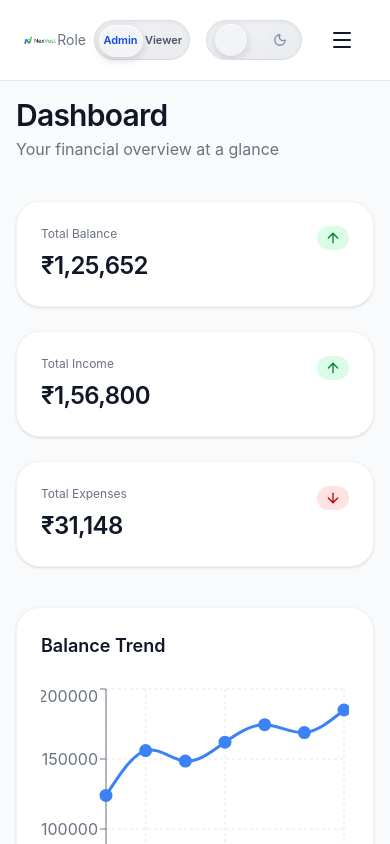
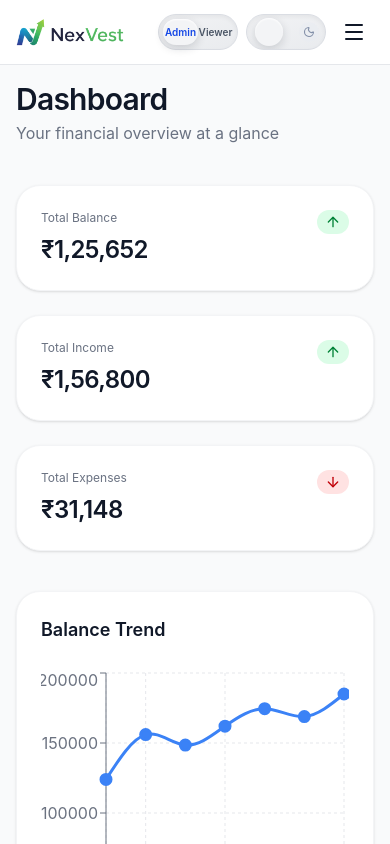
Before and after one commit to AswinRaj1123/Zorvyn_Assignment, a React (Vite) app in the folder finance-dashboard/: page / in a window 390 px wide. Shown: the top 844 px of the page. Built offline with nearby package versions, Linux system fonts and the light colour scheme.

Commit message:
feat: enhance UI responsiveness by adjusting layout and styles in App, TransactionFilters, and ThemeToggle components

```diff
--- a/finance-dashboard/src/App.jsx
+++ b/finance-dashboard/src/App.jsx
@@ -89,20 +89,20 @@ function App() {
     <div className={`min-h-screen bg-gray-50 dark:bg-gray-950 text-gray-900 dark:text-gray-100 transition-colors duration-200`}>
       {/* Header */}
       <header className="bg-white dark:bg-gray-900 border-b border-gray-200 dark:border-gray-800 sticky top-0 z-50">
-        <div className="max-w-7xl mx-auto px-6 py-4 flex items-center justify-between">
+        <div className="max-w-7xl mx-auto px-4 sm:px-6 py-3 sm:py-4 flex items-center justify-between gap-3">
           <div className="flex items-center">
             <img
               src={brandLogo}
               alt="NexVest logo"
-              className="h-10 w-auto object-contain"
+              className="h-8 sm:h-10 w-auto object-contain max-w-28 sm:max-w-40"
             />
           </div>
 
-          <div className="flex items-center gap-4">
+          <div className="flex items-center gap-2 sm:gap-4">
             <div className="flex items-center gap-2">
-              <span className="text-sm text-gray-500 dark:text-gray-400">Role</span>
+              <span className="hidden sm:inline text-sm text-gray-500 dark:text-gray-400">Role</span>
               <div
-                className={`relative w-24 h-10 rounded-full p-1 border shadow-inner transition-all duration-300 ${
+                className={`relative w-20 sm:w-24 h-9 sm:h-10 rounded-full p-1 border shadow-inner transition-all duration-300 ${
                   darkMode
                     ? 'bg-[linear-gradient(160deg,#0f1b35_0%,#182b52_55%,#1f3765_100%)] border-[#1b2f56]'
                     : 'bg-[linear-gradient(160deg,#f2f3f5_0%,#e9ebee_100%)] border-[#dadde3]'
@@ -110,26 +110,11 @@ function App() {
                 role="group"
                 aria-label="Select role"
               >
-                <motion.div
-                  className="absolute top-1 left-1 z-10 rounded-full"
-                  initial={false}
-                  animate={{
-                    x: currentRole === 'admin' ? 0 : 44,
-                    width: 44,
-                    height: 32,
-                    backgroundColor: darkMode ? '#1a2f54' : '#f3f4f6',
-                    boxShadow: darkMode
-                      ? '0 6px 14px rgba(0, 0, 0, 0.35), inset 0 1px 1px rgba(255, 255, 255, 0.06)'
-                      : '0 3px 10px rgba(17, 24, 39, 0.16), inset 0 1px 2px rgba(255, 255, 255, 0.9)',
-                  }}
-                  transition={{ type: 'spring', stiffness: 420, damping: 34 }}
-                />
-
-                <div className="relative z-20 grid grid-cols-2 h-full text-[11px] font-semibold">
+                <div className="relative z-20 grid grid-cols-2 h-full text-[10px] sm:text-[11px] font-semibold">
                   <button
                     type="button"
                     onClick={() => setRole('admin')}
-                    className={`rounded-full transition-colors ${
+                    className={`relative rounded-full transition-colors ${
                       currentRole === 'admin'
                         ? darkMode
                           ? 'text-blue-200'
@@ -140,12 +125,25 @@ function App() {
                     }`}
                     aria-pressed={currentRole === 'admin'}
                   >
-                    Admin
+                    {currentRole === 'admin' && (
+                      <motion.span
+                        layoutId="role-toggle-pill"
+                        className="absolute inset-0 rounded-full"
+                        style={{
+                          backgroundColor: darkMode ? '#1a2f54' : '#f3f4f6',
+                          boxShadow: darkMode
+                            ? '0 6px 14px rgba(0, 0, 0, 0.35), inset 0 1px 1px rgba(255, 255, 255, 0.06)'
+                            : '0 3px 10px rgba(17, 24, 39, 0.16), inset 0 1px 2px rgba(255, 255, 255, 0.9)',
+                        }}
+                        transition={{ type: 'spring', stiffness: 420, damping: 34 }}
+                      />
+                    )}
+                    <span className="relative z-10">Admin</span>
                   </button>
                   <button
                     type="button"
                     onClick={() => setRole('viewer')}
-                    className={`rounded-full transition-colors ${
+                    className={`relative rounded-full transition-colors ${
                       currentRole === 'viewer'
                         ? darkMode
                           ? 'text-blue-200'
@@ -156,7 +154,20 @@ function App() {
                     }`}
                     aria-pressed={currentRole === 'viewer'}
                   >
-                    Viewer
+                    {currentRole === 'viewer' && (
+                      <motion.span
+                        layoutId="role-toggle-pill"
+                        className="absolute inset-0 rounded-full"
+                        style={{
+                          backgroundColor: darkMode ? '#1a2f54' : '#f3f4f6',
+                          boxShadow: darkMode
+                            ? '0 6px 14px rgba(0, 0, 0, 0.35), inset 0 1px 1px rgba(255, 255, 255, 0.06)'
+                            : '0 3px 10px rgba(17, 24, 39, 0.16), inset 0 1px 2px rgba(255, 255, 255, 0.9)',
+                        }}
+                        transition={{ type: 'spring', stiffness: 420, damping: 34 }}
+                      />
+                    )}
+                    <span className="relative z-10">Viewer</span>
                   </button>
                 </div>
               </div>
@@ -165,7 +176,7 @@ function App() {
             {/* Dark Mode Toggle */}
             <ThemeToggle darkMode={darkMode} onClick={toggleDarkMode} />
 
-            <button onClick={() => setIsSidebarOpen(!isSidebarOpen)} className="lg:hidden p-3">
+            <button onClick={() => setIsSidebarOpen(!isSidebarOpen)} className="lg:hidden p-2">
               {isSidebarOpen ? <X size={24} /> : <Menu size={24} />}
             </button>
           </div>
@@ -276,7 +287,7 @@ function App() {
               <TransactionFilters />
 
               {/* Grouping Toggle - Simple */}
-              <div className="mb-6 flex gap-2">
+              <div className="mb-6 flex flex-wrap gap-2">
                 <button
                   className="px-5 py-2 text-sm border border-gray-200 dark:border-gray-700 rounded-2xl hover:bg-gray-100 dark:hover:bg-gray-800 transition-colors"
                 >
--- a/finance-dashboard/src/components/transactions/TransactionFilters.jsx
+++ b/finance-dashboard/src/components/transactions/TransactionFilters.jsx
@@ -5,9 +5,9 @@ const TransactionFilters = () => {
   const { filters, updateFilters, resetFilters } = useStore();
 
   return (
-    <div className="flex flex-wrap gap-4 mb-8">
+    <div className="flex flex-wrap gap-3 sm:gap-4 mb-8">
       {/* Search */}
-      <div className="flex-1 min-w-50">
+      <div className="w-full sm:flex-1 sm:min-w-50">
         <input
           type="text"
           placeholder="Search transactions..."
@@ -21,7 +21,7 @@ const TransactionFilters = () => {
       <select
         value={filters.period}
         onChange={(e) => updateFilters({ period: e.target.value })}
-        className="bg-white dark:bg-gray-900 border border-gray-200 dark:border-gray-700 rounded-2xl px-5 py-3 text-sm focus:outline-none"
+        className="w-full sm:w-auto bg-white dark:bg-gray-900 border border-gray-200 dark:border-gray-700 rounded-2xl px-5 py-3 text-sm focus:outline-none"
       >
         <option value="all">All Time</option>
         <option value="thisMonth">This Month</option>
@@ -32,7 +32,7 @@ const TransactionFilters = () => {
       <select
         value={filters.type}
         onChange={(e) => updateFilters({ type: e.target.value })}
-        className="bg-white dark:bg-gray-900 border border-gray-200 dark:border-gray-700 rounded-2xl px-5 py-3 text-sm focus:outline-none"
+        className="w-full sm:w-auto bg-white dark:bg-gray-900 border border-gray-200 dark:border-gray-700 rounded-2xl px-5 py-3 text-sm focus:outline-none"
       >
         <option value="all">All Types</option>
         <option value="income">Income</option>
@@ -43,7 +43,7 @@ const TransactionFilters = () => {
       <select
         value={filters.category}
         onChange={(e) => updateFilters({ category: e.target.value })}
-        className="bg-white dark:bg-gray-900 border border-gray-200 dark:border-gray-700 rounded-2xl px-5 py-3 text-sm focus:outline-none"
+        className="w-full sm:w-auto bg-white dark:bg-gray-900 border border-gray-200 dark:border-gray-700 rounded-2xl px-5 py-3 text-sm focus:outline-none"
       >
         <option value="all">All Categories</option>
         {categories.map(cat => (
@@ -54,7 +54,7 @@ const TransactionFilters = () => {
       {/* Reset */}
       <button
         onClick={resetFilters}
-        className="px-6 py-3 text-sm border border-gray-200 dark:border-gray-700 rounded-2xl hover:bg-gray-100 dark:hover:bg-gray-800 transition-colors"
+        className="w-full sm:w-auto px-6 py-3 text-sm border border-gray-200 dark:border-gray-700 rounded-2xl hover:bg-gray-100 dark:hover:bg-gray-800 transition-colors"
       >
         Reset Filters
       </button>
--- a/finance-dashboard/src/components/ui/ThemeToggle.jsx
+++ b/finance-dashboard/src/components/ui/ThemeToggle.jsx
@@ -7,7 +7,7 @@ const ThemeToggle = ({ darkMode, onClick }) => {
       onClick={onClick}
       type="button"
       aria-label={darkMode ? 'Switch to light mode' : 'Switch to dark mode'}
-      className={`relative w-24 h-10 rounded-full p-1 overflow-hidden border shadow-inner transition-all duration-300 focus:outline-none focus:ring-2 focus:ring-offset-2 focus:ring-blue-500 ${
+      className={`relative w-20 sm:w-24 h-9 sm:h-10 rounded-full p-1 overflow-hidden border shadow-inner transition-all duration-300 focus:outline-none focus:ring-2 focus:ring-offset-2 focus:ring-blue-500 ${
         darkMode
           ? 'bg-[linear-gradient(160deg,#0f1b35_0%,#182b52_55%,#1f3765_100%)] border-[#1b2f56]'
           : 'bg-[linear-gradient(160deg,#f2f3f5_0%,#e9ebee_100%)] border-[#dadde3]'
@@ -16,10 +16,10 @@ const ThemeToggle = ({ darkMode, onClick }) => {
     >
       {/* Side icon */}
       <motion.div
-        className="absolute top-1/2 -translate-y-1/2 flex items-center justify-center w-6 h-6 rounded-full"
+        className="absolute top-1/2 -translate-y-1/2 flex items-center justify-center w-5 sm:w-6 h-5 sm:h-6 rounded-full"
         initial={false}
         animate={{
-          x: darkMode ? 9 : 57,
+          x: darkMode ? 8 : 48,
           color: darkMode ? '#8ea0bf' : '#7785a0',
           opacity: darkMode ? 0.7 : 0.9,
           backgroundColor: darkMode ? 'rgba(20, 33, 59, 0.5)' : 'rgba(230, 234, 240, 0.55)',
@@ -32,24 +32,24 @@ const ThemeToggle = ({ darkMode, onClick }) => {
       />
 
       <motion.div
-        className="absolute top-1/2 -translate-y-1/2 z-10 flex items-center justify-center w-6 h-6"
+        className="absolute top-1/2 -translate-y-1/2 z-10 flex items-center justify-center w-5 sm:w-6 h-5 sm:h-6"
         animate={{
-          x: darkMode ? 9 : 57,
+          x: darkMode ? 8 : 48,
           color: darkMode ? '#8ea0bf' : '#7785a0',
           opacity: darkMode ? 0.7 : 0.9,
         }}
         transition={{ type: 'spring', stiffness: 420, damping: 34 }}
       >
-        {darkMode ? <Sun size={14} strokeWidth={2.2} /> : <Moon size={14} strokeWidth={2.2} />}
+        {darkMode ? <Sun size={12} strokeWidth={2.2} /> : <Moon size={12} strokeWidth={2.2} />}
       </motion.div>
 
       <motion.div
         className="absolute top-1/2 z-20 -translate-y-1/2 rounded-full"
         initial={false}
         animate={{
-          x: darkMode ? 46 : 4,
-          width: 32,
-          height: 32,
+          x: darkMode ? 40 : 4,
+          width: 28,
+          height: 28,
           backgroundColor: darkMode ? '#1a2f54' : '#f3f4f6',
           boxShadow: darkMode
             ? '0 6px 14px rgba(0, 0, 0, 0.35), inset 0 1px 1px rgba(255, 255, 255, 0.06)'
```
